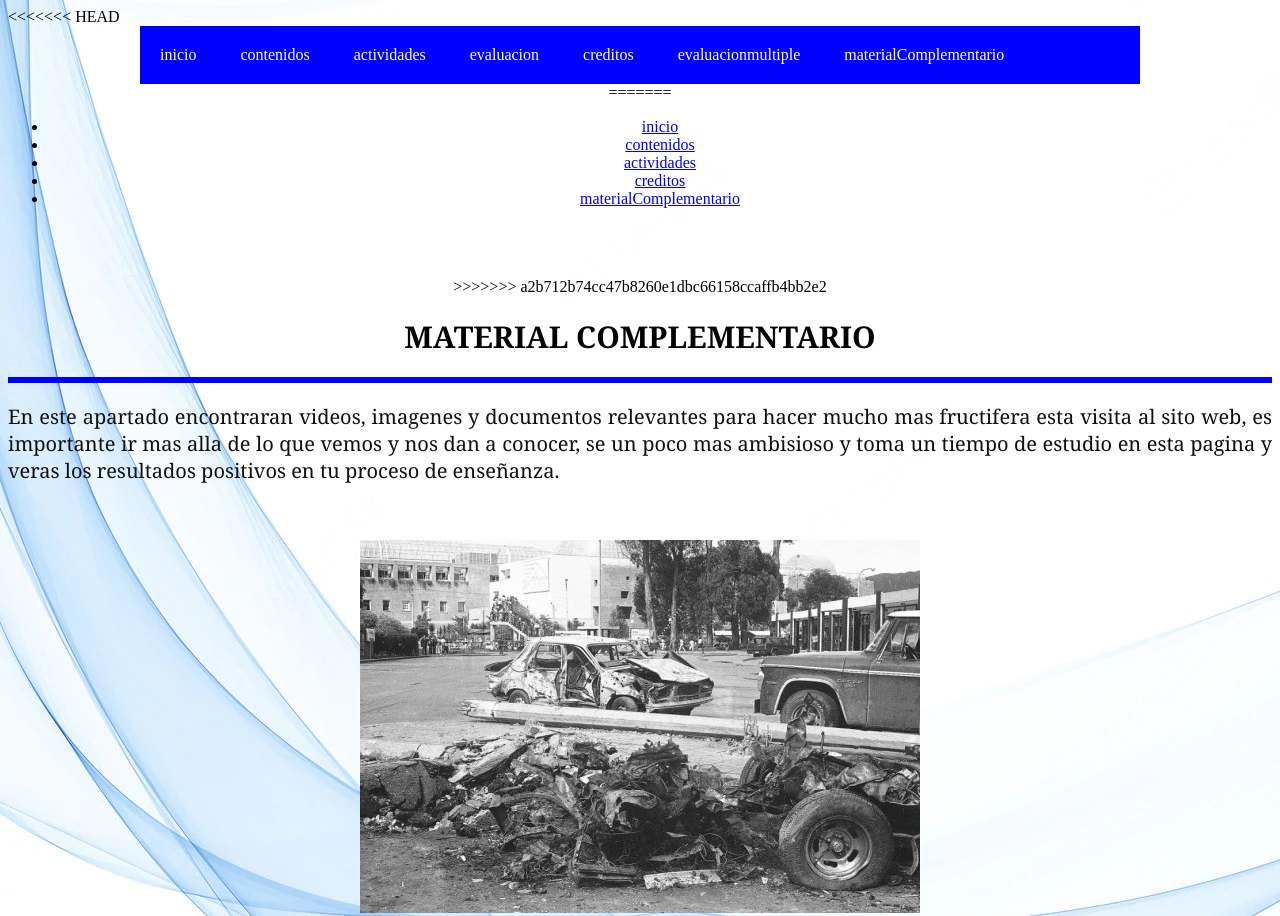
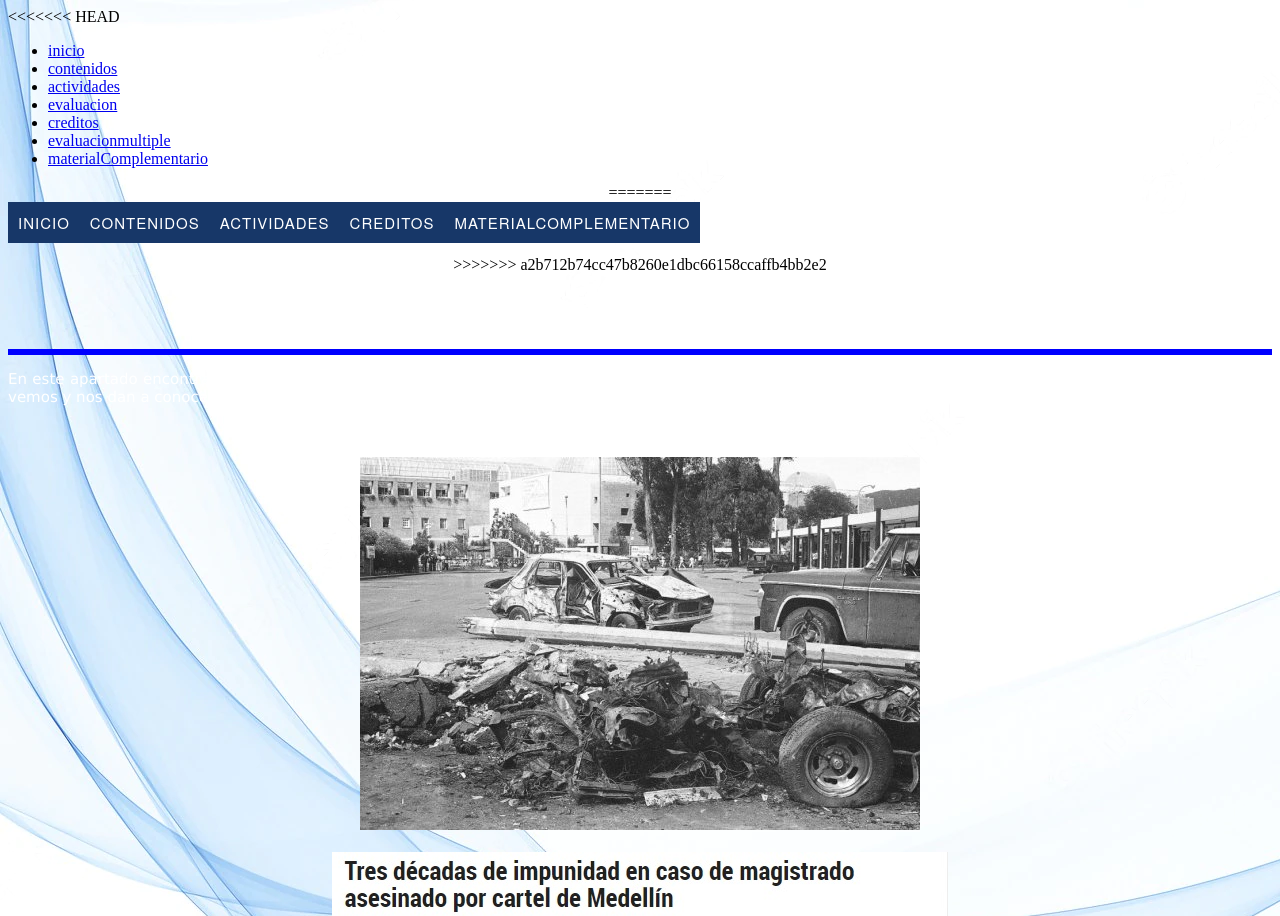
Before and after one commit to Brayandavid31/fundamento-de-algoritmia, a plain HTML site: page ovaHtml5/materialComplementario.html in a window 1280 px wide. Shown: the top 916 px of the page. Drawn offline with Linux system fonts and the light colour scheme.

Commit message:
Update materialComplementario.css

```diff
--- a/ovaHtml5/materialComplementario.css
+++ b/ovaHtml5/materialComplementario.css
@@ -1,49 +1,99 @@
+body.background{
+  min-height: 50%;
+
+}
+
+
 h1{
-    font-family: Cambria, Cochin, Georgia, Times, 'Times New Roman', serif;
+    font-family: Verdana, Geneva, Tahoma, sans-serif;
     font-size: 30px;
     font-weight: bold;
 
-    color: rgb(3, 3, 3); }
-    p{
-font-family: Cambria, Cochin, Georgia, Times, 'Times New Roman', serif;
+    color: rgb(255, 255, 255);
+}
+h2{
+    font-family:Verdana, Geneva, Tahoma, sans-serif;
+    font-size: 20px;
+    color: rgb(255, 255, 255);
+
+
+}
+
+
+p{
+font-family: Verdana, Geneva, Tahoma, sans-serif;
 font-size: larger;
-font-size: 20px;
-color: rgb(17, 16, 16);
+font-size: 15px;
+color: rgb(255, 255, 255);
 text-align: justify;
+
+
+}
+h3{ font-family: Verdana, Geneva, Tahoma, sans-serif;
+color: rgb(226, 11, 11);
 
 }
 footer{
-    background-color: rgb(151, 193, 228);
-    font-family: Cambria, Cochin, Georgia, Times, 'Times New Roman', serif;
+    background-color: rgb(202, 28, 173);
+    font-family:Verdana, Geneva, Tahoma, sans-serif;
     text-align: center;
    font-size: 15px;
 
 }
 .r:hover{
-    background-color: brown;
+    background-color: rgb(69, 42, 165);
+}
+#menu ul li {
+    background-color:#173768;
 }
 
-.menu{
-	list-style: none;
-	padding: 0;
-	background: blue;
-	width: 90%;
-	max-width: 1000px;
-	margin: auto;
+#menu ul {
+  list-style:none;
+  margin:0;
+  padding:0;
 }
 
-.menu li a{
-	text-decoration: none;
-	color: white;
-	padding: 20px;
-	display: block;
+#menu ul a {
+  display:block;
+  color:#fff;
+  text-decoration:none;
+  font-weight:400;
+  font-size:15px;
+  padding:10px;
+  font-family:"HelveticaNeue", "Helvetica Neue", Helvetica, Arial, sans-serif;
+  text-transform:uppercase;
+  letter-spacing:1px;
 }
 
-.menu li{
-	display: inline-block;
-	text-align: center;
+#menu ul li {
+  position:relative;
+  float:left;
+  margin:0;
+  padding:0;
 }
 
-.menu li a:hover{
-	background: green;
+#menu ul li:hover {
+  background:#5b78a7;
 }
+
+#menu ul ul {
+  display:none;
+  position:absolute;
+  top:100%;
+  left:0;
+  padding:0;
+}
+
+#menu ul ul li {
+  float:none;
+  width:150px
+}
+
+#menu ul ul a {
+  line-height:120%;
+  padding:10px 15px;
+}
+
+#menu ul li:hover > ul {
+  display:block;
+}
```
